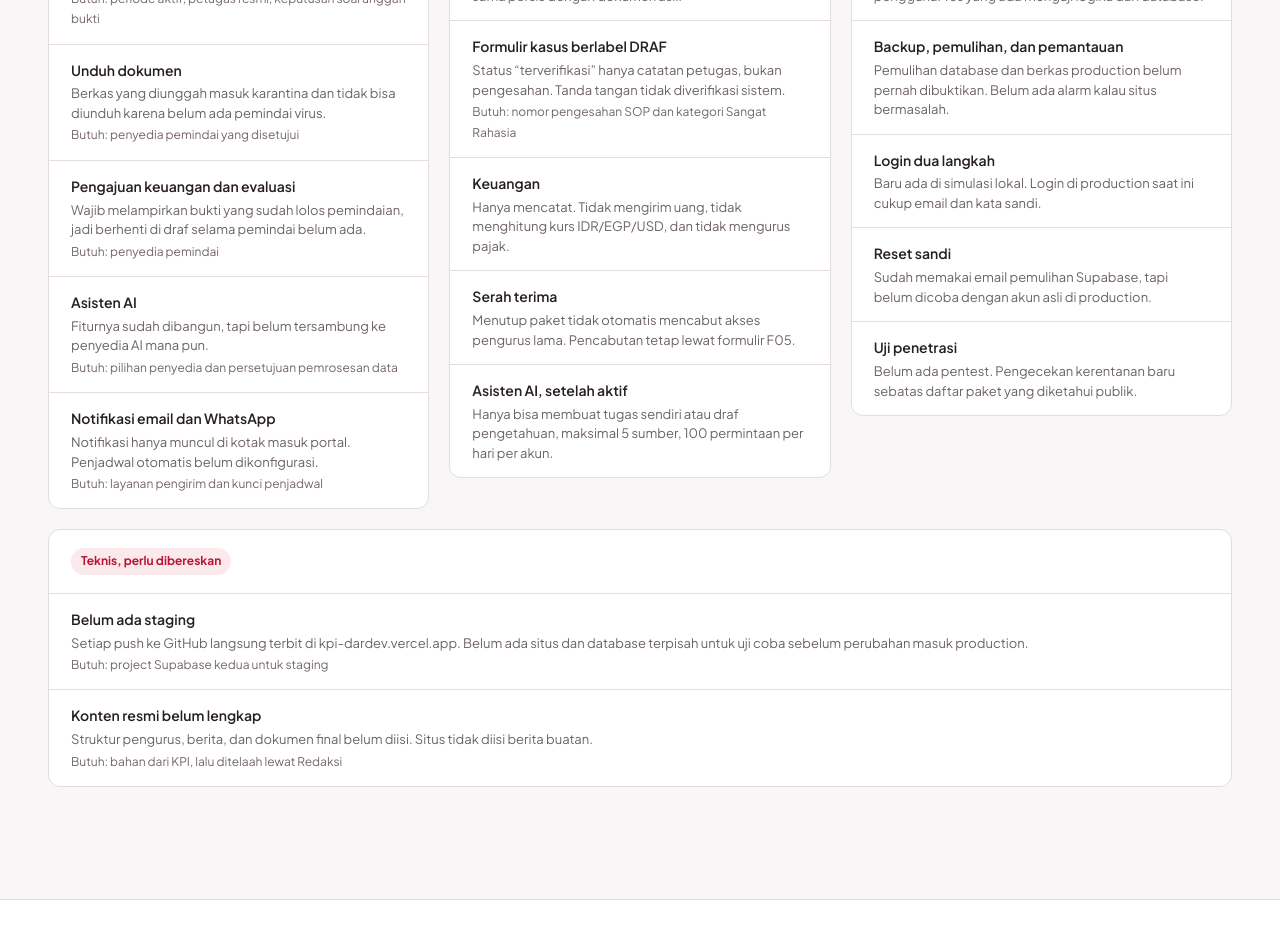
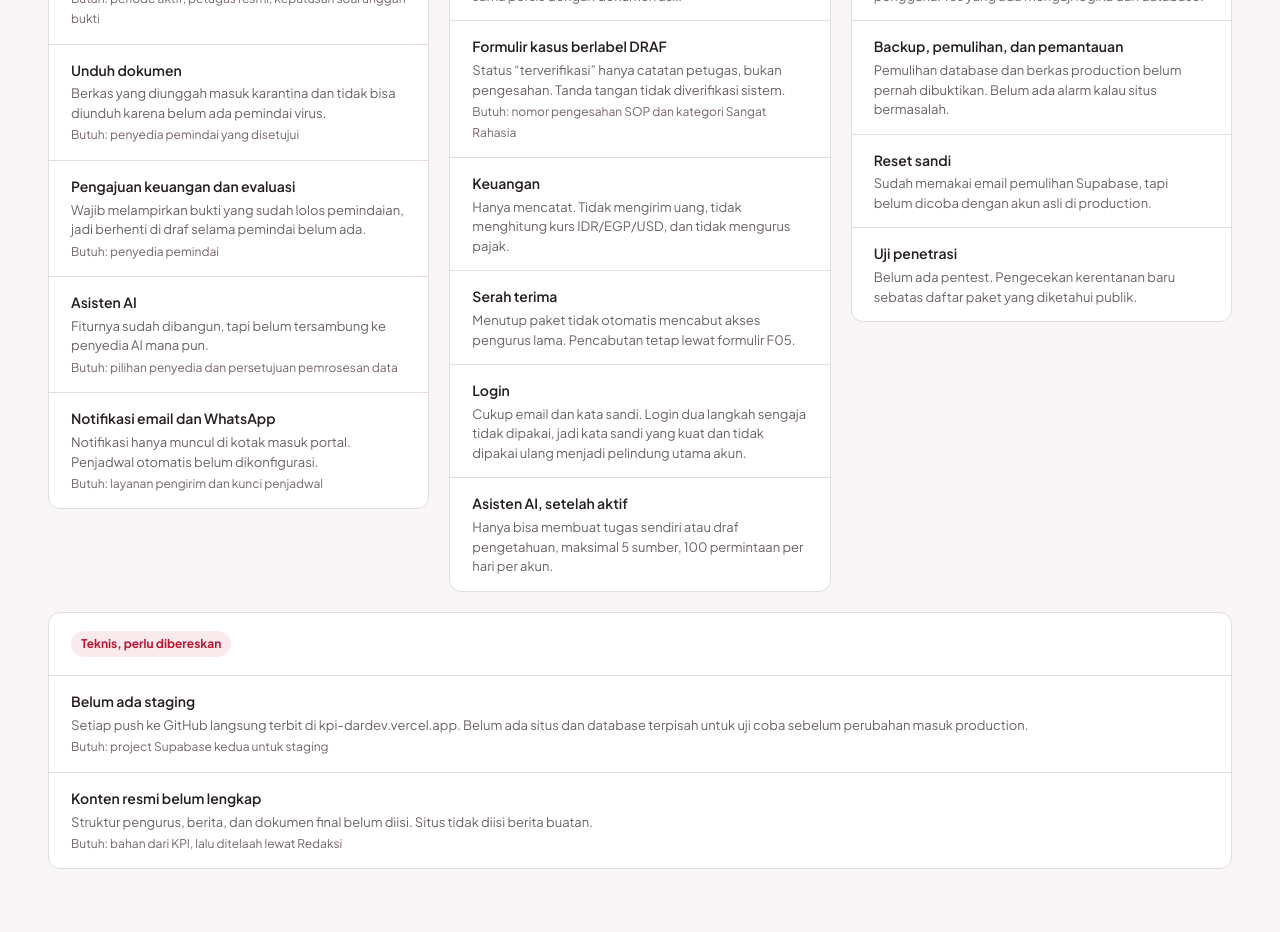
Before and after one commit to darcia2024/kpi-dardev, a Next.js app: page /pitch in a window 1280 px wide. Shown: the part 10880-11812 px from the top of the page. Built offline with nearby package versions, Linux system fonts and the light colour scheme; no server answers.

Commit message:
Catat keputusan login tanpa MFA

```diff
--- a/src/app/pitch/page.tsx
+++ b/src/app/pitch/page.tsx
@@ -235,13 +235,13 @@ export default function PitchPage(): React.JSX.Element {
               <li><b>Formulir kasus berlabel DRAF</b><span>Status “terverifikasi” hanya catatan petugas, bukan pengesahan. Tanda tangan tidak diverifikasi sistem.</span><small>Butuh: nomor pengesahan SOP dan kategori Sangat Rahasia</small></li>
               <li><b>Keuangan</b><span>Hanya mencatat. Tidak mengirim uang, tidak menghitung kurs IDR/EGP/USD, dan tidak mengurus pajak.</span></li>
               <li><b>Serah terima</b><span>Menutup paket tidak otomatis mencabut akses pengurus lama. Pencabutan tetap lewat formulir F05.</span></li>
+              <li><b>Login</b><span>Cukup email dan kata sandi. Login dua langkah sengaja tidak dipakai, jadi kata sandi yang kuat dan tidak dipakai ulang menjadi pelindung utama akun.</span></li>
               <li><b>Asisten AI, setelah aktif</b><span>Hanya bisa membuat tugas sendiri atau draf pengetahuan, maksimal 5 sumber, 100 permintaan per hari per akun.</span></li>
             </ul></div>
             <div className="list"><h3><span className="pill info">Belum teruji</span></h3><ul>
               <li><b>Pemakaian dengan akun pengurus asli</b><span>Belum pernah dicoba di situs online oleh beberapa peran sekaligus. Semua bukti sejauh ini dari tes otomatis.</span><small>Butuh: UAT bersama KPI</small></li>
               <li><b>Tes klik-per-klik di browser</b><span>Belum ada tes otomatis yang mengklik halaman seperti pengguna. Tes yang ada menguji logika dan database.</span></li>
               <li><b>Backup, pemulihan, dan pemantauan</b><span>Pemulihan database dan berkas production belum pernah dibuktikan. Belum ada alarm kalau situs bermasalah.</span></li>
-              <li><b>Login dua langkah</b><span>Baru ada di simulasi lokal. Login di production saat ini cukup email dan kata sandi.</span></li>
               <li><b>Reset sandi</b><span>Sudah memakai email pemulihan Supabase, tapi belum dicoba dengan akun asli di production.</span></li>
               <li><b>Uji penetrasi</b><span>Belum ada pentest. Pengecekan kerentanan baru sebatas daftar paket yang diketahui publik.</span></li>
             </ul></div>
```
Also changed, not shown: 1 other file (tests, documents, lock files or other folders).
